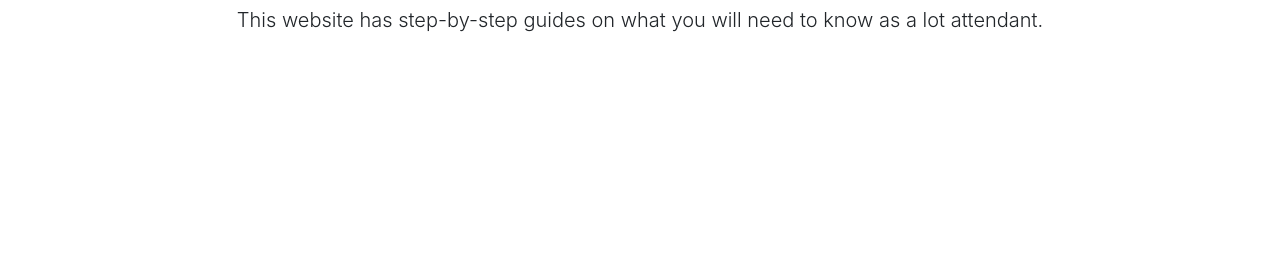
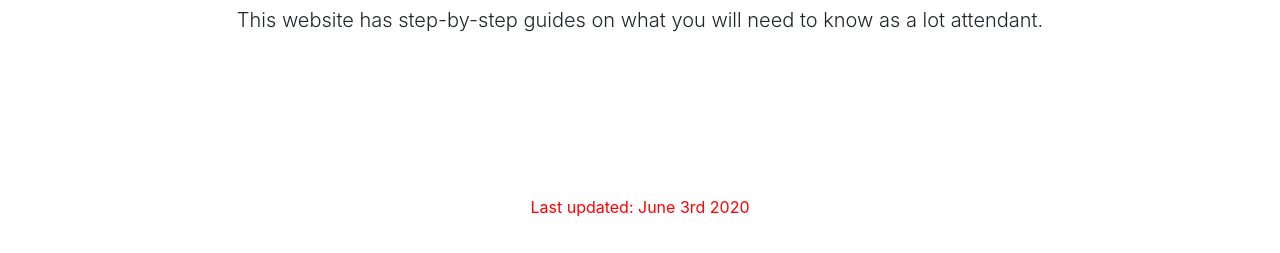
Before and after one commit to conicellilot/conicellilot.github.io, a website: page index.html in a window 1280 px wide. Shown: the part 357-610 px from the top of the page. Drawn offline with Linux system fonts and the light colour scheme.

Commit message:
Update index.html

```diff
--- a/index.html
+++ b/index.html
@@ -73,6 +73,8 @@
 				<a><img alt="Conicelli" src="images/conicelli-logo.png" class="img-fluid"></a>
 				<h1 class="mt-5">Welcome to the Conicelli Lot Attendant Handbook!</h1>
 				<p class="lead">This website has step-by-step guides on what you will need to know as a lot attendant.</p>
+				<br><br><br><br><br><br>
+				<p style="color:red">Last updated: June 3rd 2020</p>
 
 			</div>
 		</div>
```
